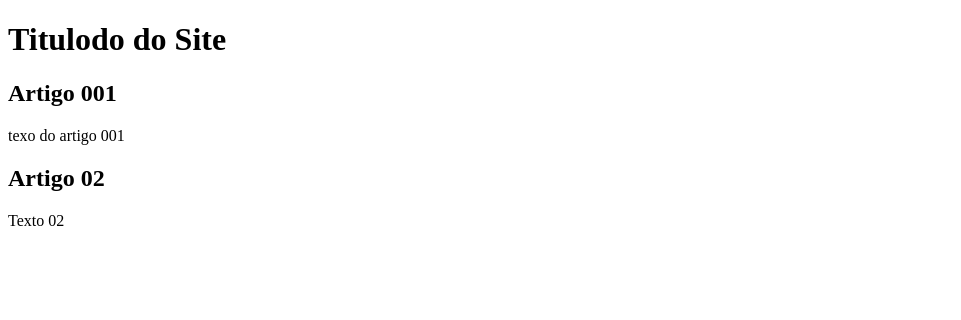
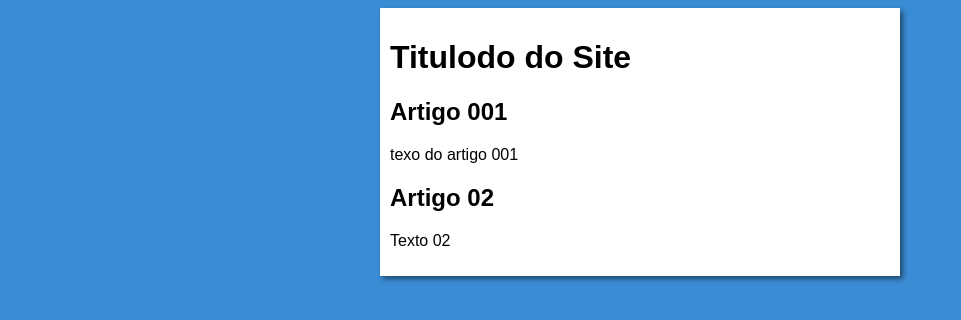
Before and after one commit to jonasoliveira01sist/projeto-site, a plain HTML site: page index.html in a window 1280 px wide. Shown: the whole page, without its empty margins (0-961 px from the left). Drawn offline with Linux system fonts and the light colour scheme.

Commit message:
design iniciado

```diff
--- /dev/null
+++ b/estilo/style.css
@@ -0,0 +1,16 @@
+*{
+    font-family: Arial, Helvetica, sans-serif;
+}
+
+body{
+    background-color: rgb(58, 140, 212);
+}
+
+main{
+background-color: white;
+width: 500px;
+margin: auto;
+padding: 10px;
+box-shadow: 3px 3px 5px rgba(0, 0, 0, 0.473);
+
+}
--- a/index.html
+++ b/index.html
@@ -5,6 +5,9 @@
     <meta http-equiv="X-UA-Compatible" content="IE=edge">
     <meta name="viewport" content="width=device-width, initial-scale=1.0">
     <title>Titulo do Site</title>
+    <link rel="stylesheet" href="estilo/style.css">
+
+
 </head>
 <body>
    <main>
```
